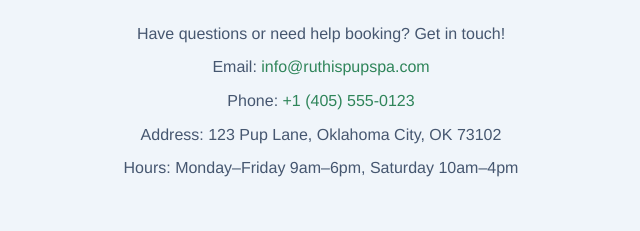
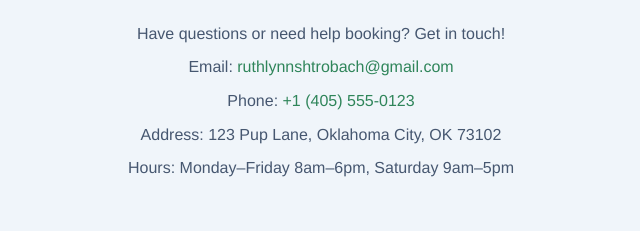
Before and after one commit to idos1981/Ruthi-s-Pup-Spa, a plain HTML site: page index.html in a window 1280 px wide. Shown: the part 3381-3612 px from the top of the page, 319-959 px from the left. Drawn offline with Linux system fonts and the light colour scheme.

Commit message:
Update index.html

```diff
--- a/index.html
+++ b/index.html
@@ -159,10 +159,10 @@
             <h2>Contact Us</h2>
             <p>Have questions or need help booking? Get in touch!</p>
             <!-- Replace the following details with your actual business information -->
-            <p>Email: <a href="mailto:info@ruthispupspa.com">info@ruthispupspa.com</a></p>
-            <p>Phone: <a href="tel:+14055550123">+1&nbsp;(405)&nbsp;555‑0123</a></p>
+            <p>Email: <a href="mailto:info@ruthispupspa.com">ruthlynnshtrobach@gmail.com</a></p>
+            <p>Phone: <a href="tel:+14058394437">+1&nbsp;(405)&nbsp;555‑0123</a></p>
             <p>Address: 123&nbsp;Pup&nbsp;Lane, Oklahoma&nbsp;City, OK&nbsp;73102</p>
-            <p>Hours: Monday–Friday 9am–6pm, Saturday 10am–4pm</p>
+            <p>Hours: Monday–Friday 8am–6pm, Saturday 9am–5pm</p>
         </div>
     </section>
 
```
